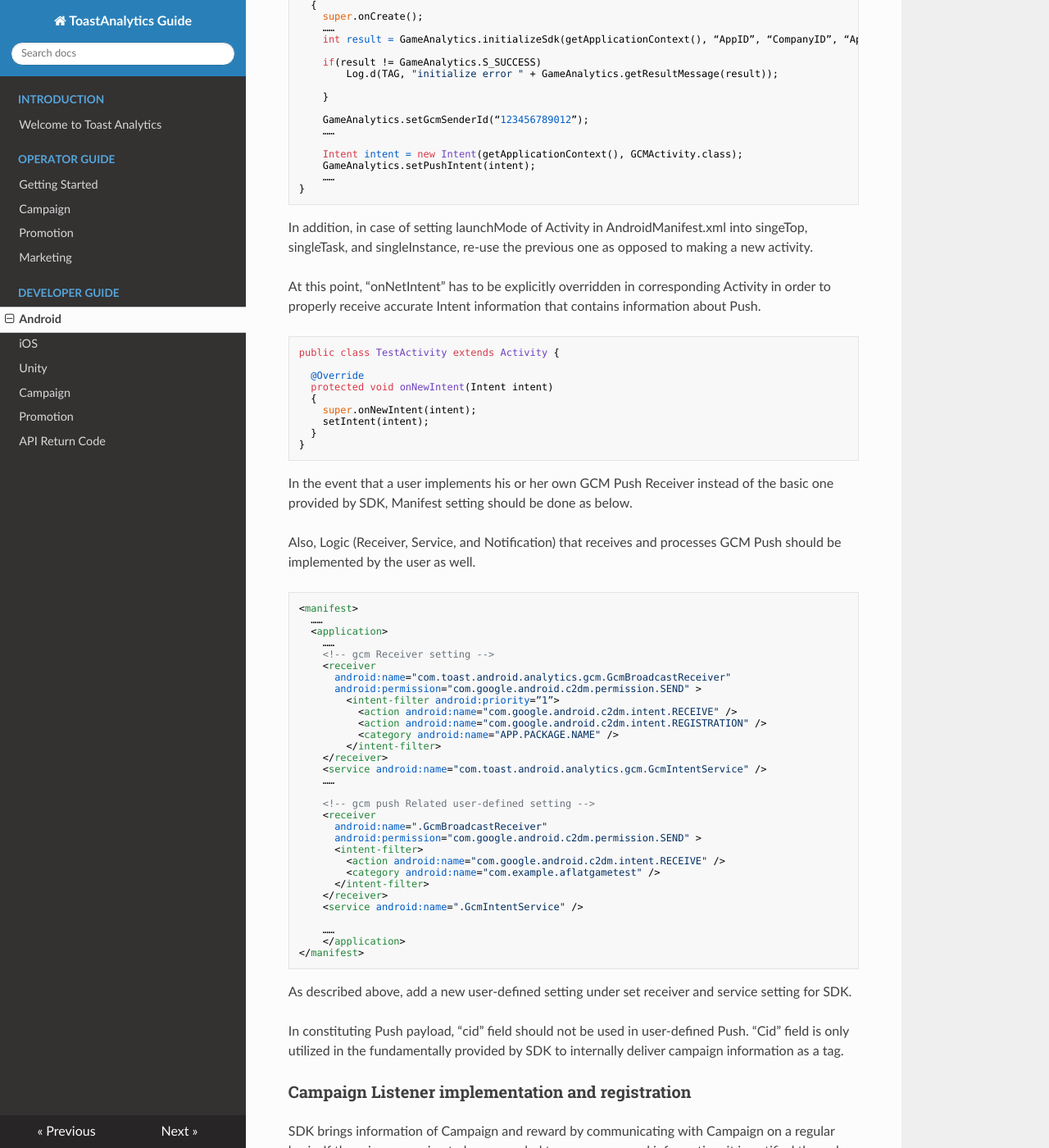
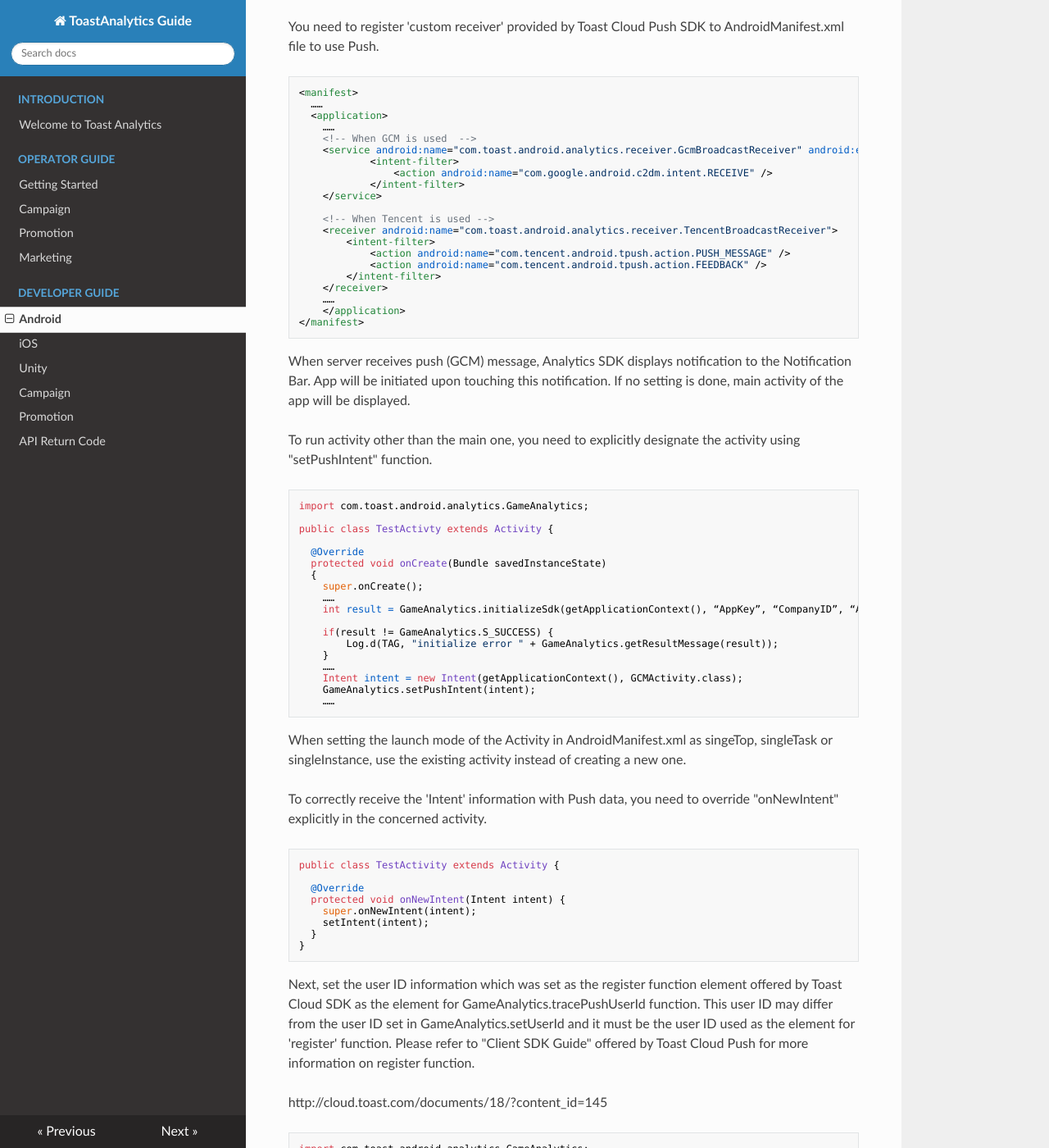
Before and after one commit to ToastAnalytics/ToastAnalytics_EN, an MkDocs documentation site: the page built from docs/Developer/4. Android Developer Guide.md, in a window 1280 px wide and 1400 px high, scrolled down 9581 px. Shown: the whole window at 82% size. Built offline with MkDocs 1.6.1, drawn with Linux system fonts in a browser that asks for light colours; nearby versions of some CDN libraries; old or Windows-style settings are respelled for this version of MkDocs; some of the changed text lies outside the part shown.

Commit message:
Update 4. Android Developer Guide.md

````diff
--- a/docs/Developer/4. Android Developer Guide.md
+++ b/docs/Developer/4. Android Developer Guide.md
@@ -18,10 +18,8 @@ This document explains the method to interlock Analytics SDK on Android. In orde
 
 ## Project Setting
 
-### Library dependency setting
-Copy the downloaded file to unzip GameAnalyticsSDK_Android_v1.xxx.zip into libs directory just as described in the picture below. (One of GameAnalytics SDK jar file, exist native library for collecting index of security/performance)
-
-![Project Setting](https://raw.githubusercontent.com/ToastAnalytics/ToastAnalytics_EN/master/docs/Developer/images/pg_aos_001.png)
+### Setting Library Dependency (Eclipse)
+Copy the downloaded file to unzip GameAnalyticsSDK_Android_v1.xxx.zip into libs directory. (One of GameAnalytics SDK jar file, exist native library for collecting index of security/performance)
 
 In case of the downloaded Google Service API, you should import the corresponding library into Eclipse in order to use it because it is not the jar type, but Android library.
 (<http://developer.android.com/google/play-services/setup.html>)
@@ -29,6 +27,41 @@ In case of the downloaded Google Service API, you should import the correspondin
 After importing Google Service API into Eclipse, bring your cursor to the user project root folder that you are currently writing and right-click on it.
 
 In a pop-up window shown in response to right-clicking, click on Properties menu, and as described in the picture above, when a pop-up window comes up, choose Android in the left side of a pop-up, and then click on [Add] button on the right side around Library in order to set a route of Google Service API library.
+
+### Setting Library Dependency (Android Studio)
+Decompress the downloaded 'GameAnalyticsSDK_Android_v1.xxx.zip' file and an Android project named 'ToastAnalyticsSDK' will be created. Add the project as module and set dependency.
+
+Add project in Android Studio and select 'File - New - Import Module.'
+
+![Import Module Step1](https://raw.githubusercontent.com/ToastAnalytics/ToastAnalytics/master/docs/Developer/images/pg_aos_003.png)
+
+Select decompressed ToastAnalyticsSDK Android project path.
+
+![Import Module Step2](https://raw.githubusercontent.com/ToastAnalytics/ToastAnalytics/master/docs/Developer/images/pg_aos_004.png)
+
+Check options and proceed to the next step. A default value is generally used.
+
+![Import Module Step3](https://raw.githubusercontent.com/ToastAnalytics/ToastAnalytics/master/docs/Developer/images/pg_aos_005.png)
+
+Add module and set dependency. Select 'Project Structure' in 'File' menu first.
+
+![Project Setting 1](https://raw.githubusercontent.com/ToastAnalytics/ToastAnalytics/master/docs/Developer/images/pg_aos_006.png)
+
+As you have added ToastAnalyticsSDK as a module, select module dependency.
+
+![Project Setting 2](https://raw.githubusercontent.com/ToastAnalytics/ToastAnalytics/master/docs/Developer/images/pg_aos_007.png)
+
+Select toastAnalyticsSDK and add dependency.
+
+![Project Setting 3](https://raw.githubusercontent.com/ToastAnalytics/ToastAnalytics/master/docs/Developer/images/pg_aos_008.png)
+
+You also need to add dependency for Google Play service library. If Google Play service is already added to the project, you may skip this step.
+
+![Project Setting 4](https://raw.githubusercontent.com/ToastAnalytics/ToastAnalytics/master/docs/Developer/images/pg_aos_009.png)
+
+The version of Google Play service may differ according to environment. Google Play Services version 7.5 and after is required to apply Toast Analytics SDK.
+
+![Project Setting 5](https://raw.githubusercontent.com/ToastAnalytics/ToastAnalytics/master/docs/Developer/images/pg_aos_010.png)
 
 ### AndroidManifest setting
 In Analytics SDK, use the following Permission.
@@ -42,8 +75,32 @@ In Analytics SDK, use the following Permission.
 <uses-permission android:name="android.permission.INTERNET" />
 ```
 
+Store information is for tracking the market information that the user used for downloading the application. Available stores are as follows.
+(If you use values other than the defined store, it will be categorized as 'etc.' If you need to add additional stores, please inquire upon the admin.)
 
-Store information is a setting to trace information about market in which users have downloaded apps. Such apps as “Google”,“TStore”, “Naver” etc. are utilized according to each market. Market string can be used, arbitrarily defined in the game
+Store | Input character string (android:value=)
+------------- | -------------
+Google Play Store | Google
+Apple App Store | Apple
+Naver Store | Naver
+T-Store | Tstore
+One Store | onestore
+China AOS-360 | CN_360
+China AOS-Baidu | CN_Baidu
+China AOS-Xiaomi | CN_Xiaomi
+China AOS-UC | CN_UC
+China AOS-Bilibili | CN_Bilibili
+China AOS-Flyme | CN_Flyme
+China AOS-37 | CN_37
+China AOS-Otaku | CN_Otaku
+China AOS-OPPO | CN_Oppo
+China AOS-HUAWEI | CN_Huawei
+China AOS-ANZHI | CN_Anzhi
+China AOS-WANDOU | CN_Wandou
+China AOS-OtakuChannel | CN_OtakuChannel
+China AOS-Tencent | CN_Tencent
+China AOS-Lenovo | CN_Lenovo
+China AOS-Site Directly distribute (*Not via market) | CN_Direct
 
 ```xml
 <manifest>
@@ -226,14 +283,14 @@ public class TestActivty extends Activity {
   protected void onResume()
   {
     // notifying the server of a change to foreground status
-    GameAnalytics.traceActivation();
+    GameAnalytics.traceActivation(this);
   }
 
   @Override
   protected void onPause()
   {
     // notifying the server of a change to background status
-    GameAnalytics.traceDeactivation();
+    GameAnalytics.traceDeactivation(this);
   }
 }
 ```
@@ -322,15 +379,42 @@ Separate guidelines are provided for Campaign implementation and its execution.
 Refer to “Page guide” under “Campaign execution” in Toast Analytics.
 
 ### Push-implementation
-Use GCM in Analytics SDK for Campaign. Project Number and API Key in Analytics manager page should be registered to use GCM. Also, SenderID should be enrolled in SDK.
+You need to use Toast Cloud Push to use the push feature for campaigns in Analytics SDK.
+Please refer to "Client SDK guide" that Toast Cloud Push offers for more information on 'Push.'
 
-As for overall information about GCM, refer to the “Google Cloud Message” document provided by Google.
+http://cloud.toast.com/documents/18/?content_id=145
 
-<http://developer.android.com/google/gcm/gs.html>
+Please refer to "Client SDK guide" that Toast Cloud Push offers for more information on 'Push.'
 
-Refer to the “Push Setting” in “Getting Started” document for the way to register information in Analytics manager page.
+You need to register 'custom receiver' provided by Toast Cloud Push SDK to AndroidManifest.xml file to use Push.
 
-SenderID in SDK can be registered through “setGcmSenderId” API.
+```xml
+<manifest>
+  ……
+  <application>
+    ……
+    <!-- When GCM is used  -->
+    <service android:name="com.toast.android.analytics.receiver.GcmBroadcastReceiver" android:exported="false">
+            <intent-filter>
+                <action android:name="com.google.android.c2dm.intent.RECEIVE" />
+            </intent-filter>
+    </service>
+
+    <!-- When Tencent is used -->
+    <receiver android:name="com.toast.android.analytics.receiver.TencentBroadcastReceiver">
+        <intent-filter>
+            <action android:name="com.tencent.android.tpush.action.PUSH_MESSAGE" />
+            <action android:name="com.tencent.android.tpush.action.FEEDBACK" />
+        </intent-filter>
+    </receiver>
+    ……
+    </application>
+</manifest>
+```
+
+When server receives push (GCM) message, Analytics SDK displays notification to the Notification Bar. App will be initiated upon touching this notification. If no setting is done, main activity of the app will be displayed.
+
+To run activity other than the main one, you need to explicitly designate the activity using "setPushIntent" function.
 
 ```java
 import com.toast.android.analytics.GameAnalytics;
@@ -342,58 +426,34 @@ public class TestActivty extends Activity {
   {
     super.onCreate();
     ……
-    int result = GameAnalytics.initializeSdk(getApplicationContext(), “AppKey”, “CompanyID”, “AppVersion”, false);
+    int result = GameAnalytics.initializeSdk(getApplicationContext(), “AppKey”, “CompanyID”, “AppVersion”, true);
 
-    if(result != GameAnalytics.S_SUCCESS)
+    if(result != GameAnalytics.S_SUCCESS) {
         Log.d(TAG, "initialize error " + GameAnalytics.getResultMessage(result));
-
     }
-    GameAnalytics.setGcmSenderId(“123456789012”);
+    ……
+    Intent intent = new Intent(getApplicationContext(), GCMActivity.class);
+    GameAnalytics.setPushIntent(intent);
     ……
 ```
 
-Permission and Receiver should be additionally registered into AndroidManifest.xml file in order to utilize GCM.
+When setting the launch mode of the Activity in AndroidManifest.xml as singeTop, singleTask or singleInstance, use the existing activity instead of creating a new one.
 
-Additionally needed permission is the following. (“APP.PACKAGE.NAME” here should be changed to the package name of a user.)
+To correctly receive the 'Intent' information with Push data, you need to override "onNewIntent" explicitly in the concerned activity.
+```java
+public class TestActivity extends Activity {
 
-```xml
-<!-- gcm Push Authority Setting -->
-<uses-permission android:name="android.permission.GET_ACCOUNTS" />
-<uses-permission android:name="android.permission.WAKE_LOCK" />
-<uses-permission android:name="com.google.android.c2dm.permission.RECEIVE" />
-<uses-permission android:name="android.permission.VIBRATE" />
-<permission
-          android:name="APP.PACKAGE.NAME.permission.C2D_MESSAGE"
-          android:protectionLevel="signature" />
-<uses-permission android:name="APP.PACKAGE.NAME.permission.C2D_MESSAGE" />
+  @Override
+  protected void onNewIntent(Intent intent) {
+    super.onNewIntent(intent);
+    setIntent(intent);
+  }
+}
 ```
 
-Additionally needed Receiver is the following. (“APP.PACKAGE.NAME” here should be changed to the package name of a user as well.)
+Next, set the user ID information which was set as the register function element offered by Toast Cloud SDK as the element for GameAnalytics.tracePushUserId function. This user ID may differ from the user ID set in GameAnalytics.setUserId and it must be the user ID used as the element for 'register' function. Please refer to "Client SDK Guide" offered by Toast Cloud Push for more information on register function.
 
-```xml
-<manifest>
-  ……
-  <application>
-    ……
-    <!-- gcm Receiver setting -->
-    <receiver
-        android:name="com.toast.android.analytics.gcm.GcmBroadcastReceiver"
-        android:permission="com.google.android.c2dm.permission.SEND" >
-            <intent-filter android:priority=”1”>
-            <action android:name="com.google.android.c2dm.intent.RECEIVE" />
-            <action android:name="com.google.android.c2dm.intent.REGISTRATION" />
-            <category android:name="APP.PACKAGE.NAME" />
-            </intent-filter>
-    </receiver>
-    <service android:name="com.toast.android.analytics.gcm.GcmIntentService" />
-    ……
-    </application>
-</manifest>
-```
-
-Analytics SDK shows the alarm in Notification Bar when receiving a push(GCM) message from the server. App is executed, pressing this alarm. Unless any setting is done about this, the corresponding app launches its Main Activity.
-
-To execute other activities other than Main Activity, it should explicitly set through “setPushIntent” function.
+http://cloud.toast.com/documents/18/?content_id=145
 
 ```java
 import com.toast.android.analytics.GameAnalytics;
@@ -405,81 +465,24 @@ public class TestActivty extends Activity {
   {
     super.onCreate();
     ……
-    int result = GameAnalytics.initializeSdk(getApplicationContext(), “AppID”, “CompanyID”, “AppVersion”, false);
+    int result = GameAnalytics.initializeSdk(getApplicationContext(), “AppKey”, “CompanyID”, “AppVersion”, true);
 
-    if(result != GameAnalytics.S_SUCCESS)
+    if(result != GameAnalytics.S_SUCCESS) {
         Log.d(TAG, "initialize error " + GameAnalytics.getResultMessage(result));
-
     }
-
-    GameAnalytics.setGcmSenderId(“123456789012”);
     ……
-
-    Intent intent = new Intent(getApplicationContext(), GCMActivity.class);
-    GameAnalytics.setPushIntent(intent);
-    ……
-}
+    // Toast Push SDK
+    int error = PushSdk.register(APP_KEY, UID, new PushSdk.OnRegister() {
+        @Override
+        public void fire(int error) {
+            if (error == 0) {
+                // Call UID as element once the registration is complete
+                GameAnalytics.tracePushUserId(UID);
+            }
+        }
+    }
+……
 ```
-
-In addition, in case of setting launchMode of Activity in AndroidManifest.xml into singeTop, singleTask, and singleInstance, re-use the previous one as opposed to making a new activity.
-
-At this point, “onNetIntent” has to be explicitly overridden in corresponding Activity in order to properly receive accurate Intent information that contains information about Push.
-
-```java
-public class TestActivity extends Activity {
-
-  @Override
-  protected void onNewIntent(Intent intent)
-  {
-    super.onNewIntent(intent);
-    setIntent(intent);
-  }
-}
-```
-
-
-In the event that a user implements his or her own GCM Push Receiver instead of the basic one provided by SDK, Manifest setting should be done as below.
-
-Also, Logic (Receiver, Service, and Notification) that receives and processes GCM Push should be implemented by the user as well.
-
-```xml
-<manifest>
-  ……
-  <application>
-    ……
-    <!-- gcm Receiver setting -->
-    <receiver
-      android:name="com.toast.android.analytics.gcm.GcmBroadcastReceiver"
-      android:permission="com.google.android.c2dm.permission.SEND" >
-        <intent-filter android:priority=”1”>
-          <action android:name="com.google.android.c2dm.intent.RECEIVE" />
-          <action android:name="com.google.android.c2dm.intent.REGISTRATION" />
-          <category android:name="APP.PACKAGE.NAME" />
-        </intent-filter>
-    </receiver>
-    <service android:name="com.toast.android.analytics.gcm.GcmIntentService" />
-    ……
-
-    <!-- gcm push Related user-defined setting -->
-    <receiver
-      android:name=".GcmBroadcastReceiver"
-      android:permission="com.google.android.c2dm.permission.SEND" >
-      <intent-filter>
-        <action android:name="com.google.android.c2dm.intent.RECEIVE" />
-        <category android:name="com.example.aflatgametest" />
-      </intent-filter>
-    </receiver>
-    <service android:name=".GcmIntentService" />
-
-    ……
-    </application>
-</manifest>
-```
-
-As described above, add a new user-defined setting under set receiver and service setting for SDK.
-
-In constituting Push payload, “cid” field should not be used in user-defined Push. “Cid” field is only utilized in the fundamentally provided by SDK to internally deliver campaign information as a tag.
-
 
 ### Campaign Listener implementation and registration
 
@@ -510,7 +513,7 @@ Each Callback is called in the following cases.
 Register implemented CampaignListener through setCampaignListener.
 
 ```java
-function setListener() {
+public void setListener() {
   ……
   GameAnalytics.setCampaignListener(new MyCampaignListener() {
     public void onCampaignVisibilityChanged(string adspaceName, bool show) {
@@ -578,6 +581,8 @@ GameAnalytics.traceEvent("STAGE", "STAGE_BOSS_VICTORY", "DRAGON_VALLEY", "BOSS_M
 In addition to this, it can be used to trace specialized events for a number of purposes.
 
 String Type Parameter (event type, event code, param1, param2) utilized in traceEvent can be used up to 50byte each. And pram1 that can take place at a low rank of an event can be used up to 300, and param2 that can take place at a low rank of param1 can be used up to 200.
+
+Event Code must be a unique value. Please be careful when setting the event code as the identical event code will lead to the summed up index even with different event type.
 
 For more details, refer to Toast Analytics website. (It can be downloaded by clicking on "Page Guide" on the upper part of the right side of Custom Event Page.)
 
@@ -657,6 +662,24 @@ private void onLoadCompleted() {
 }
 ```
 
+## Track Facebook installation
+
+You may track app installation from Facebook ad. This feature uses the Deep Linking feature offered by Facebook.
+Please refer to the Facebook guidelines (https://developers.facebook.com/docs/app-ads/deep-linking) for more information on tracking and testing. ApplinkData.fetchDeferredAppLinkData is an API provided by Facebook SDK.
+(https://developers.facebook.com/docs/reference/android/current/class/AppLinkData/)
+
+```java
+AppLinkData.fetchDeferredAppLinkData(this,
+    new AppLinkData.CompletionHandler() {
+        @Override
+            public void onDeferredAppLinkDataFetched(AppLinkData appLinkData) {
+                if (appLinkData != null) {
+                    GameAnalytics.traceFacebookInstall(context, String.valueOf(appLinkData.getTargetUri()));
+                }
+            }
+        }
+);}
+```
 
 # SDK Setting
 
@@ -675,7 +698,7 @@ private void Start () {
 
      int result = GameAnalytics.initializeSdk ("APPKEY", "COMPANYID", "VERSION", false);
 
-     if (result != 0 ) {
+     if (result != 0) {
         // SDK Initialization failure
      }
      ……
@@ -692,18 +715,18 @@ Android : server response (***) : 200 OK
 ## Identifying device information
 It can identify Device information collected in SDK.
 
-Currently traceable values are Device ID, Push Token, and Campaign User ID. These values are needed to test campaign implementation. For more details, refer to "Campaign implementation guide".
+Currently traceable values are Device ID, Push User ID, and Campaign User ID. These values are needed to test campaign implementation. For more details, refer to "Campaign implementation guide".
 
 They are Key values used to identify Device information.
 - public static final String DEVICE_INFO_DEVICEID = “deviceId”;
-- public static final String DEVICE_INFO_PUSH_USERID = “pushUserId”;
 - public static final String DEVICE_INFO_CAMPAIGN_USERID = ”campaignUserId”;
+- public static final String DEVICE_INFO_PUSH_USERID = "pushUserId";
 
 ```java
 private void printDeviceInfo() {
      String deviceID = GameAnalytics.getDeviceInfo(GameAnalytics.DEVICE_INFO_DEVICEID);
-     String pushUserID = GameAnalytics.getDeviceInfo(GameAnalytics.DEVICE_INFO_PUSH_USERID);
-     String campaignUserID = GameAnalytics.getDeviceInfo(GameAnalytics.DEVICE_INFO_CAMPAIGN_USERID);
+     String pushUserID = GameAnalytics.getDeviceInfo(GameAnalytics.DEVICE_INFO_CAMPAIGN_USERID);
+     String campaignUserID = GameAnalytics.getDeviceInfo(GameAnalytics.DEVICE_INFO_PUSH_USERID);
      ……
 }
 ```
````
